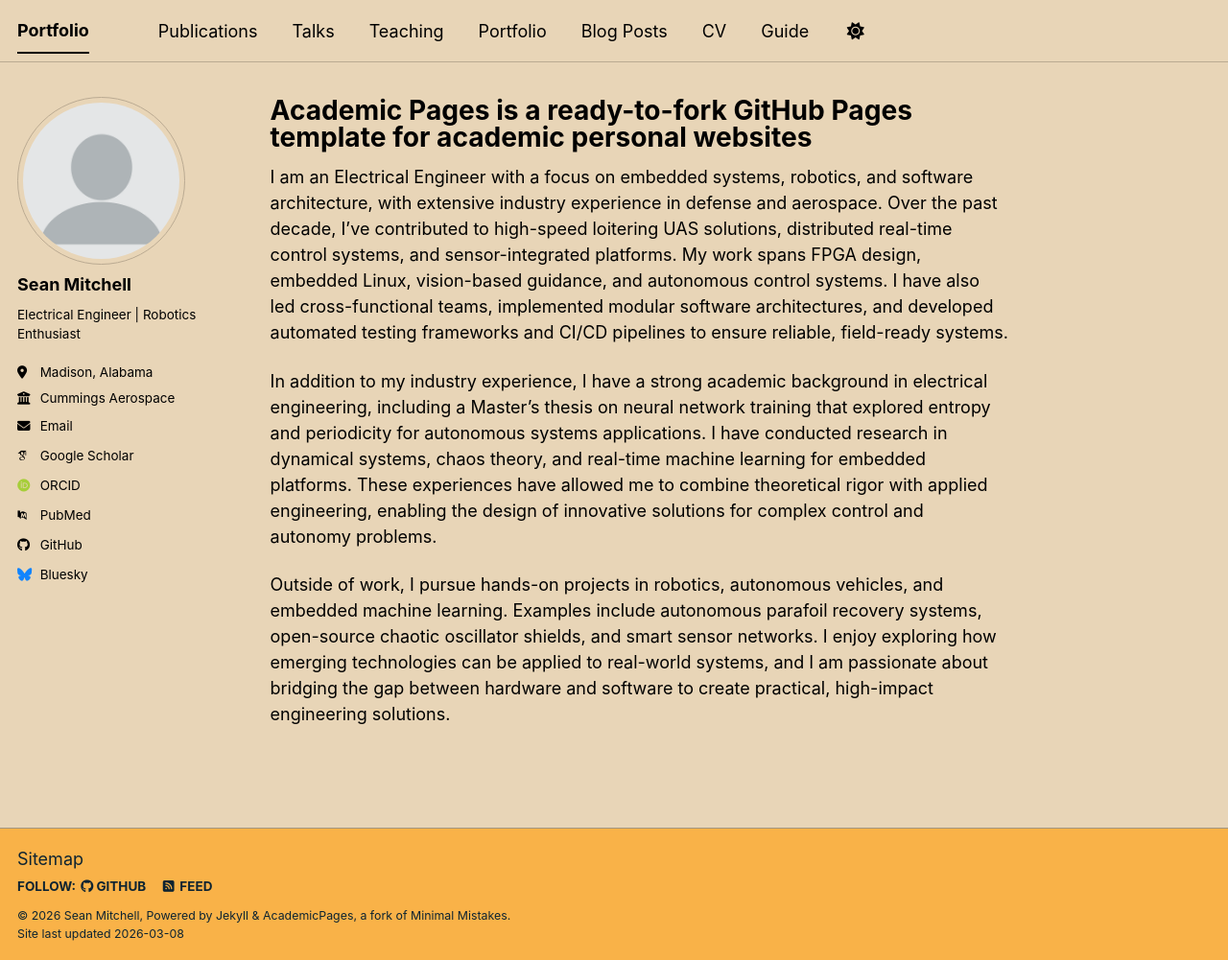
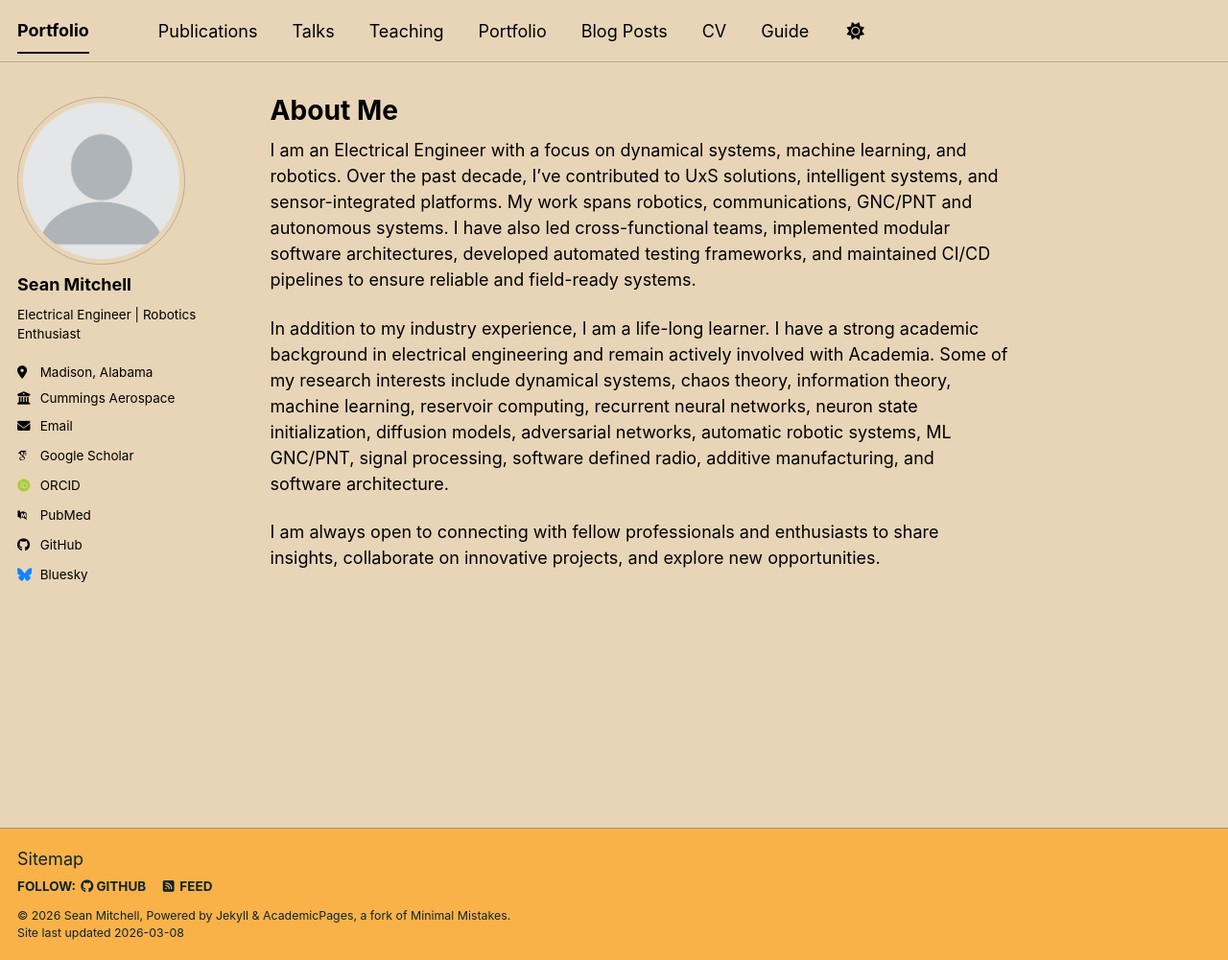
Before and after one commit to sean-r-mitchell/portfolio, a Jekyll site: the page built from _pages/about.md, in a window 1280 px wide and 1001 px high. Shown: the whole window at 96% size. Built offline with Jekyll 4.4.1, drawn with Linux system fonts in a browser that asks for light colours; some web fonts are replaced; a script bundle is joined from its source files by our own code; library files that are not in the unit come from our copies.

Commit message:
Update about.md

```diff
--- a/_pages/about.md
+++ b/_pages/about.md
@@ -1,14 +1,14 @@
 ---
 permalink: /
-title: "Academic Pages is a ready-to-fork GitHub Pages template for academic personal websites"
+title: "About Me"
 author_profile: true
 redirect_from:
   - /about/
   - /about.html
 ---
 
-I am an Electrical Engineer with a focus on embedded systems, robotics, and software architecture, with extensive industry experience in defense and aerospace. Over the past decade, I’ve contributed to high-speed loitering UAS solutions, distributed real-time control systems, and sensor-integrated platforms. My work spans FPGA design, embedded Linux, vision-based guidance, and autonomous control systems. I have also led cross-functional teams, implemented modular software architectures, and developed automated testing frameworks and CI/CD pipelines to ensure reliable, field-ready systems.
+I am an Electrical Engineer with a focus on dynamical systems, machine learning, and robotics. Over the past decade, I’ve contributed to UxS solutions, intelligent systems, and sensor-integrated platforms. My work spans robotics, communications, GNC/PNT and autonomous systems. I have also led cross-functional teams, implemented modular software architectures, developed automated testing frameworks, and maintained CI/CD pipelines to ensure reliable and field-ready systems.
 
-In addition to my industry experience, I have a strong academic background in electrical engineering, including a Master’s thesis on neural network training that explored entropy and periodicity for autonomous systems applications. I have conducted research in dynamical systems, chaos theory, and real-time machine learning for embedded platforms. These experiences have allowed me to combine theoretical rigor with applied engineering, enabling the design of innovative solutions for complex control and autonomy problems.
+In addition to my industry experience, I am a life-long learner. I have a strong academic background in electrical engineering and remain actively involved with Academia. Some of my research interests include dynamical systems, chaos theory, information theory, machine learning, reservoir computing, recurrent neural networks, neuron state initialization, diffusion models, adversarial networks, automatic robotic systems, ML GNC/PNT, signal processing, software defined radio, additive manufacturing, and software architecture.
 
-Outside of work, I pursue hands-on projects in robotics, autonomous vehicles, and embedded machine learning. Examples include autonomous parafoil recovery systems, open-source chaotic oscillator shields, and smart sensor networks. I enjoy exploring how emerging technologies can be applied to real-world systems, and I am passionate about bridging the gap between hardware and software to create practical, high-impact engineering solutions.
+I am always open to connecting with fellow professionals and enthusiasts to share insights, collaborate on innovative projects, and explore new opportunities.
```
